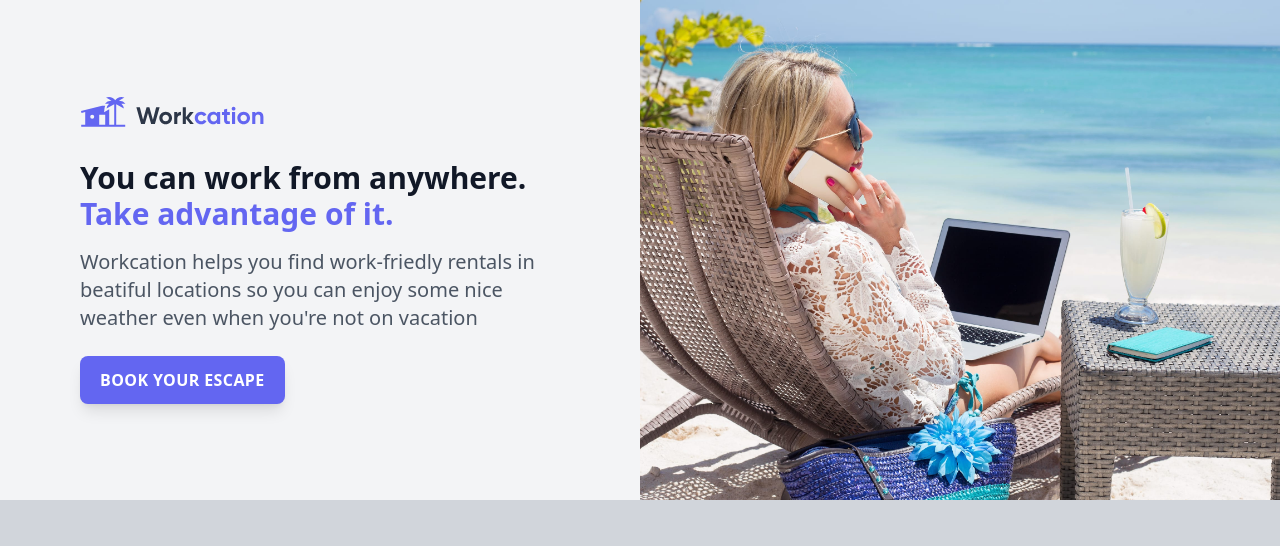
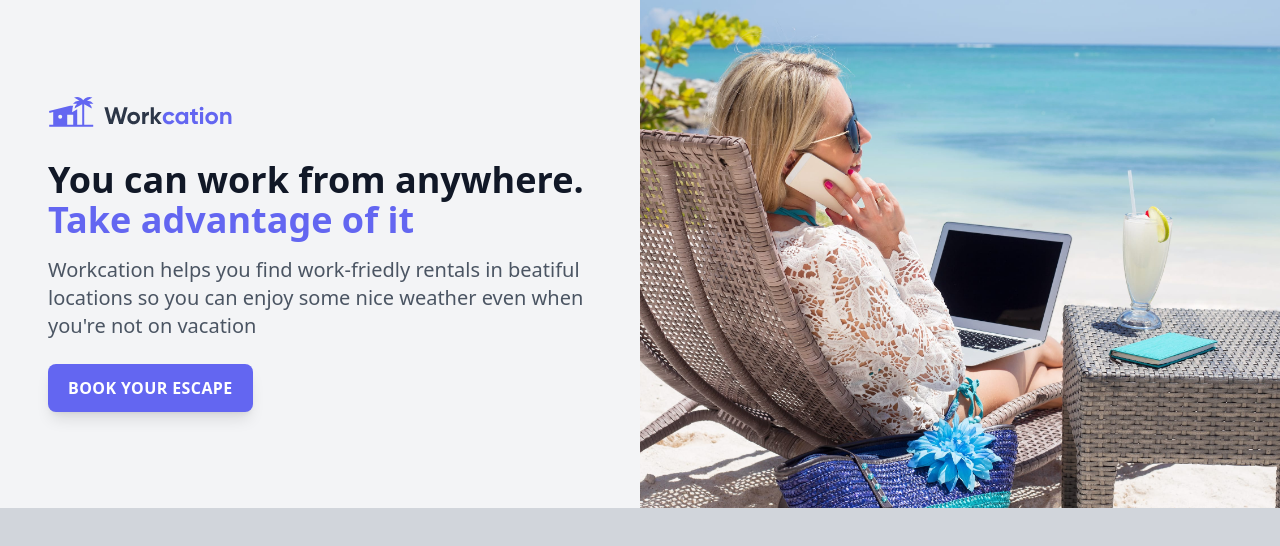
Before and after one commit to ub-victor/Tailwindcss-Website, a website built with Vite: page index.html in a window 1280 px wide. Built offline with nearby package versions, Linux system fonts and the light colour scheme.

Commit message:
resposible website on all screen

```diff
--- a/index.html
+++ b/index.html
@@ -7,20 +7,30 @@
     <title>Document</title>
   </head>
   <body class="bg-gray-300">
-    <div class="bg-gray-100 grid grid-cols-2">
-      <div class="px-8 py-12 max-w-md mx-auto sm:max-w-xl lg:px-12 lg:py-24">
+    <div class="bg-gray-100 grid lg:grid-cols-2 2xl:grid-cols-5 ">
+      <div class="px-8 py-12 max-w-md mx-auto sm:max-w-xl lg:px-12 lg:py-24 lg:max-w-full xl:mr-0 2xl:col-span-2">
+        <div class="xl:max-w-xl">
           <img class="h-8" src="img/logo.svg" alt="workcation"/>
-          <img src="img/beach-work.jpg" alt="Women workcationing on the beach" class="mt-6 rounded-lg shadow-xl
+          <img src="img/beach-work.jpg" alt="Women workcationing on the beach"
+          class="mt-6 rounded-lg shadow-xl
           sm:mt-8 sm:h-64 sm:w-full sm:object-cover object-center lg:hidden"/>
-          <h1 class="mt-6 text-2xl font-bold text-gray-900 sm:mt-8 sm:text-4xl lg:text-3xl">You can work from anywhere. <span class="text-indigo-500" >Take advantage of it.</span> </h1>
-          <p class="mt-2 text-gray-600 sm:mt-4 sm:text-xl">Workcation helps you find work-friedly rentals in beatiful locations so you can enjoy some nice weather even when you're not on vacation </p>
+          <h1 class="mt-6 text-2xl font-bold text-gray-900 sm:mt-8 sm:text-4xl lg:text-3xl xl:text-4xl">
+            You can work from anywhere.
+          <br class="hidden lg:inline"/>
+
+            <span class="text-indigo-500" >Take advantage of it</span> </h1>
+          <p class="mt-2 text-gray-600 sm:mt-4 sm:text-xl">
+            Workcation helps you find work-friedly rentals in beatiful locations so you can
+            enjoy some nice weather even when you're not on vacation </p>
           <div class="mt-4 sm:mt-6">
             <a href="#" class="inline-block px-5 py-3 rounded-lg shadow-lg bg-indigo-500
             text-white uppercase tracking-wide font-semibold text-small sm:text-base ">Book your escape</a>
           </div>
       </div>
-      <div class="hidden relative lg:block">
-        <img src="img/beach-work.jpg" alt="Women workcationing on the beach" class="absolute inset-0 w-full h-full object-cover object-center"/>
+    </div>
+      <div class="hidden relative lg:block 2xl:col-span-3">
+        <img src="img/beach-work.jpg" alt="Women workcationing on the beach"
+        class="absolute inset-0 w-full h-full object-cover object-center"/>
       </div>
   </div>
 
```
